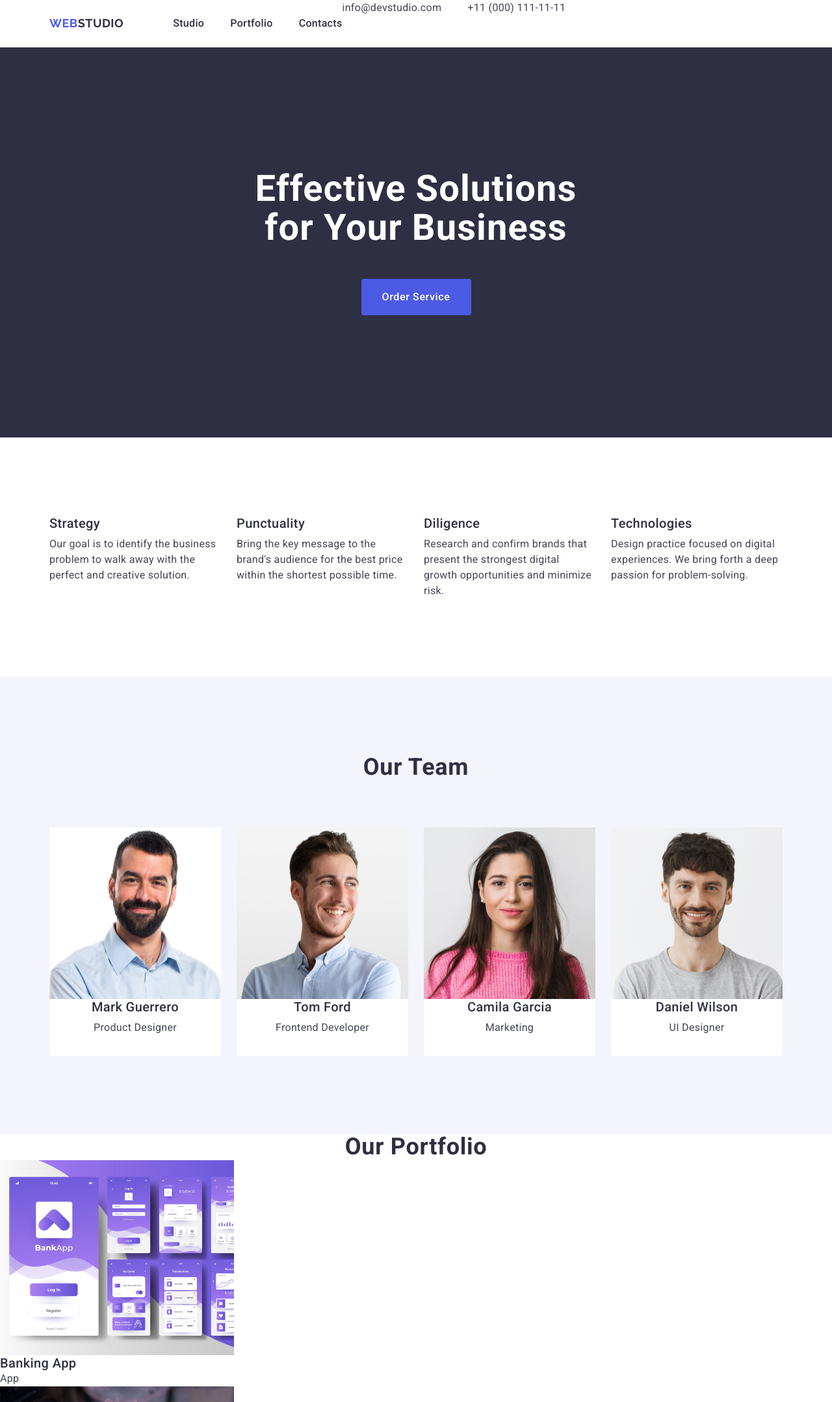
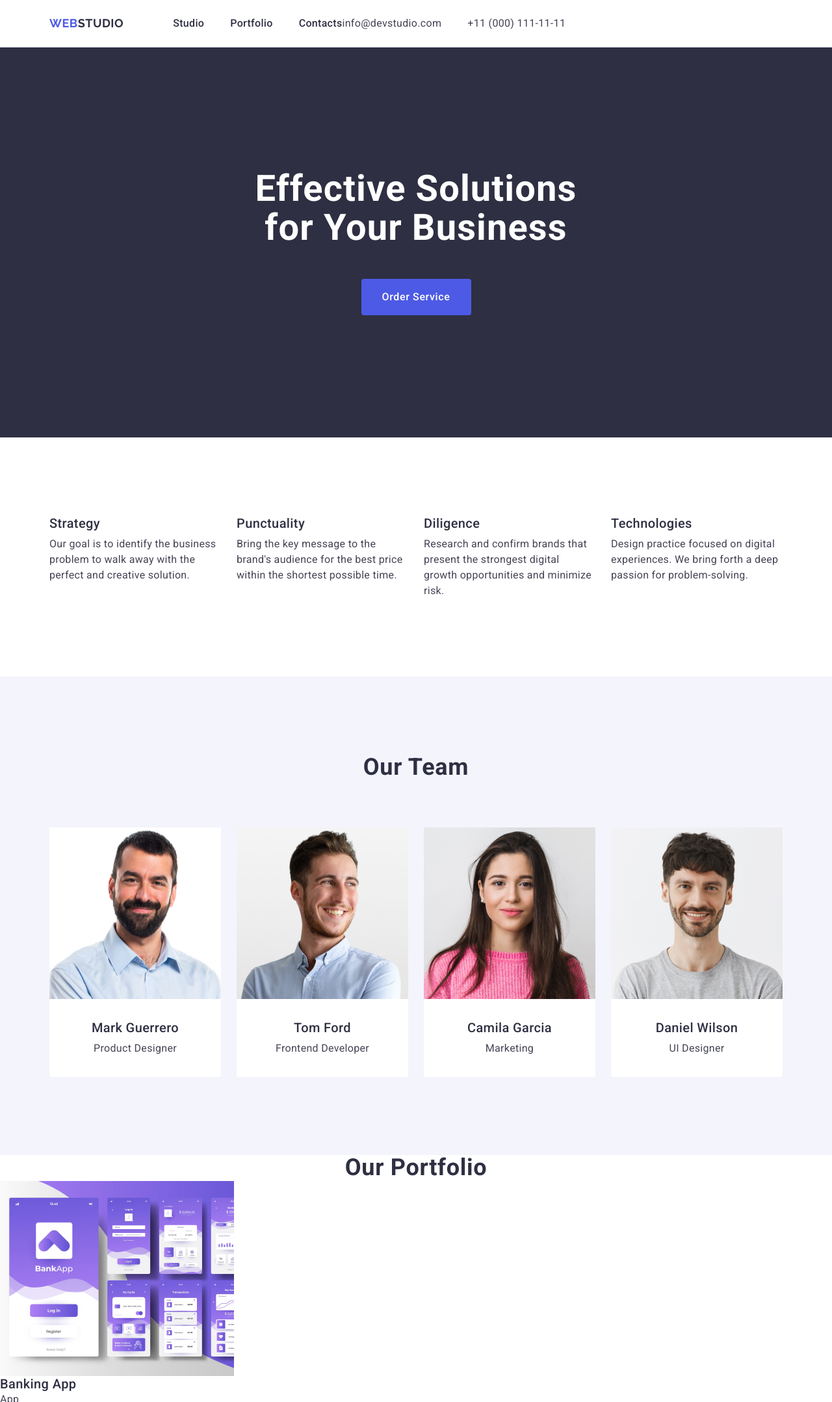
Before and after one commit to URETTS/goit-markup-hw-03, a plain HTML site: page index.html in a window 1280 px wide. Shown: the top 2157 px of the page at 65% size. Drawn offline with nearby package versions, Linux system fonts and the light colour scheme.

Commit message:
section three

```diff
--- a/css/styles.css
+++ b/css/styles.css
@@ -41,13 +41,7 @@ img {
 
 
 
-
-
-
-
-
-
-
+/*                Header            */
 
 .header .container {
     width: 1158px;
@@ -68,7 +62,6 @@ img {
 .page-nav {
     display: flex;
     gap: 40px;
-    padding: 24px 0;
 }
 
 .page-nav a {
@@ -78,8 +71,12 @@ padding: 24px 0;
 .adressinfo {
     display: flex;
     gap: 40px;
+    padding: 24px 0;
 }
-
+.info .containeradress{
+    display: flex;
+    justify-content:space-between;
+}
 
 .logoheader {
     font-family: "Raleway", sans-serif;
@@ -135,12 +132,7 @@ padding: 24px 0;
 
 
 
-
-
-
-
-
-
+/*             section-one          */
 
 .section-one .container {
     margin: 0 auto;
@@ -190,9 +182,7 @@ button:focus {
 
 
 
-
-
-
+/*            ssection-two            */
 
 .visually-hidden {
     position: absolute;
@@ -207,8 +197,6 @@ button:focus {
     clip: rect(0 0 0 0);
     overflow: hidden;
 }
-
-
 .section-two .container {
     margin: 0 auto;
     display: flex;
@@ -247,13 +235,11 @@ gap: 24px;
 
 
 
-
-
+/*            ssection-tree           */
 
 .section-tree .container {
 margin: 0 auto;
 }
-
 
 .section-tree {
     background-color: #f4f4fd;
@@ -262,8 +248,9 @@ margin: 0 auto;
 
 .members {
     display: flex;
+    width: flex-basis: calc((100% - 72px) / 4));
+     gap: 24px;
     justify-content: center;
-        gap: 24px;
 }
 
 .chel {
@@ -272,9 +259,8 @@ margin: 0 auto;
     border-radius: 0px 0px 4px 4px;
 }
 .containerworker{
-padding-bottom: 32px;
+padding: 32px 0;
 }
-
 
 .section-tree h2 {
     font-weight: 700;
@@ -308,11 +294,7 @@ padding-bottom: 32px;
 
 
 
-
-
-
-
-
+/*            ssection-four            */
 
 .section-four h2 {
     font-weight: 700;
@@ -342,9 +324,7 @@ padding-bottom: 32px;
 
 
 
-
-
-
+/*            footer          */
 
 .footer .container {
  margin: 0 auto;
--- a/index.html
+++ b/index.html
@@ -45,6 +45,7 @@
         </nav>
 
         <address class="info">
+            <div class="containeradress">
             <ul class="adressinfo">
                 <li>
                     <a href="mailto:info@devstudio.com" class="address">info@devstudio.com</a>
@@ -53,6 +54,7 @@
                     <a href="tel:+110001111111" class="address">+11 (000) 111-11-11</a>
                 </li>
             </ul>
+            </div>
         </address>
 </div>
     </header>
@@ -109,31 +111,30 @@
             <div class="container">
             <h2 class="our_team">Our Team</h2>
             <ul class="members">
-
                 <li class="chel">
+                    <img src="./images/prodact.jpg" alt="Tipula prodact" width="264" height="264">
                     <div class="containerworker">
-                    <img src="./images/prodact.jpg" alt="Tipula prodact" width="264" height="264">
                     <h3 class="podzagolovok_chela">Mark Guerrero</h3>
                     <p class="debilniytext_chela">Product Designer</p>
                     </div>
                 </li>
                 <li class="chel">
+                    <img src="./images/razrab.jpg" alt="Tipula razrab" width="264" height="264">
                     <div class="containerworker">
-                    <img src="./images/razrab.jpg" alt="Tipula razrab" width="264" height="264">
                     <h3 class="podzagolovok_chela">Tom Ford</h3>
                     <p class="debilniytext_chela">Frontend Developer</p>
                     </div>
                 </li>
                 <li class="chel">
+                    <img src="./images/marketing.jpg" alt="Telochka marketing" width="264" height="264">
                     <div class="containerworker">
-                    <img src="./images/marketing.jpg" alt="Telochka marketing" width="264" height="264">
                     <h3 class="podzagolovok_chela">Camila Garcia</h3>
                     <p class="debilniytext_chela">Marketing</p>
                     </div>
                 </li>
                 <li class="chel">
+                    <img src="./images/diz.jpg" alt="tipula diz" width="264" height="264">
                     <div class="containerworker">
-                    <img src="./images/diz.jpg" alt="tipula diz" width="264" height="264">
                     <h3 class="podzagolovok_chela">Daniel Wilson</h3>
                     <p class="debilniytext_chela">UI Designer</p>
                     </div>
```
